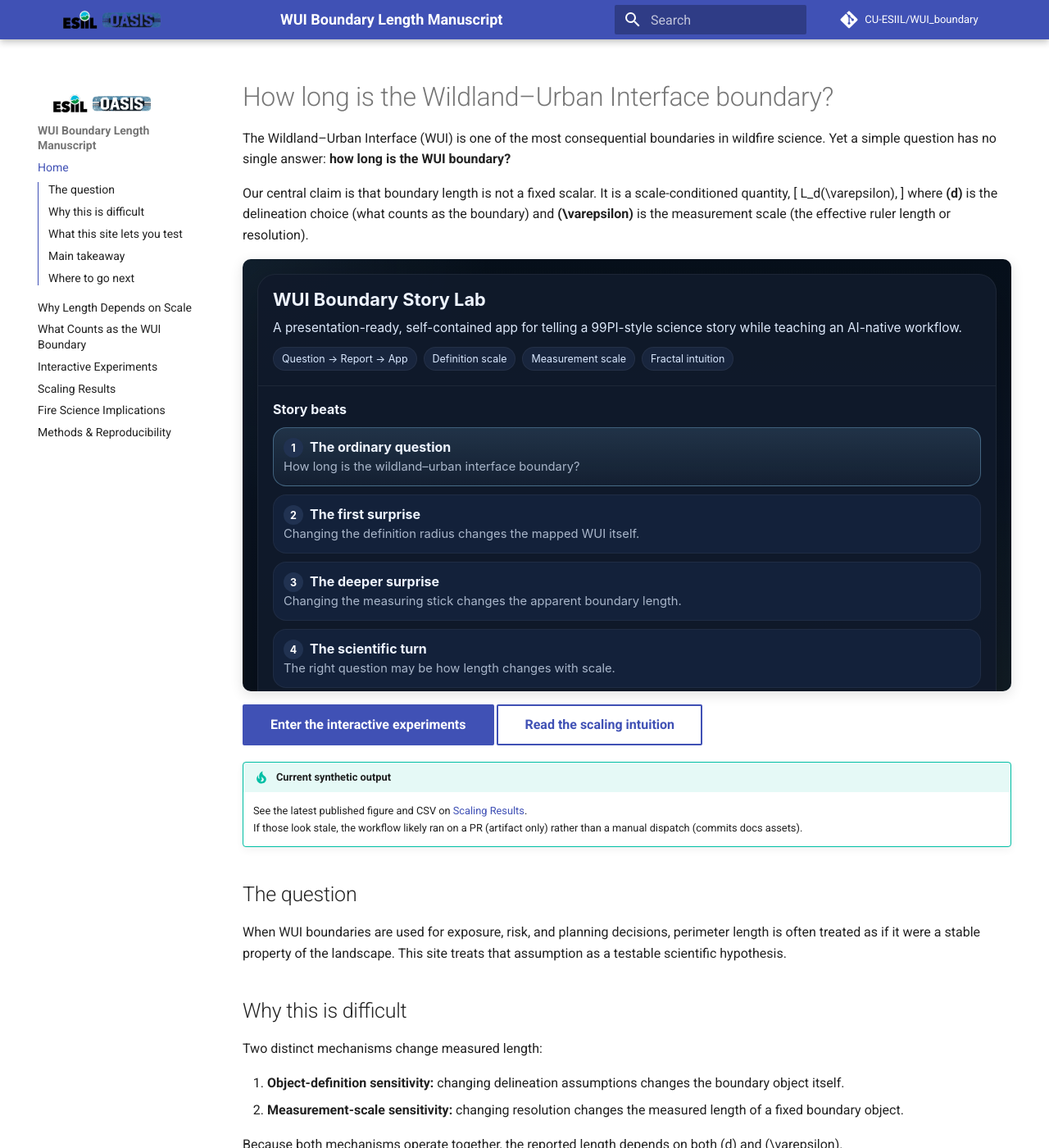
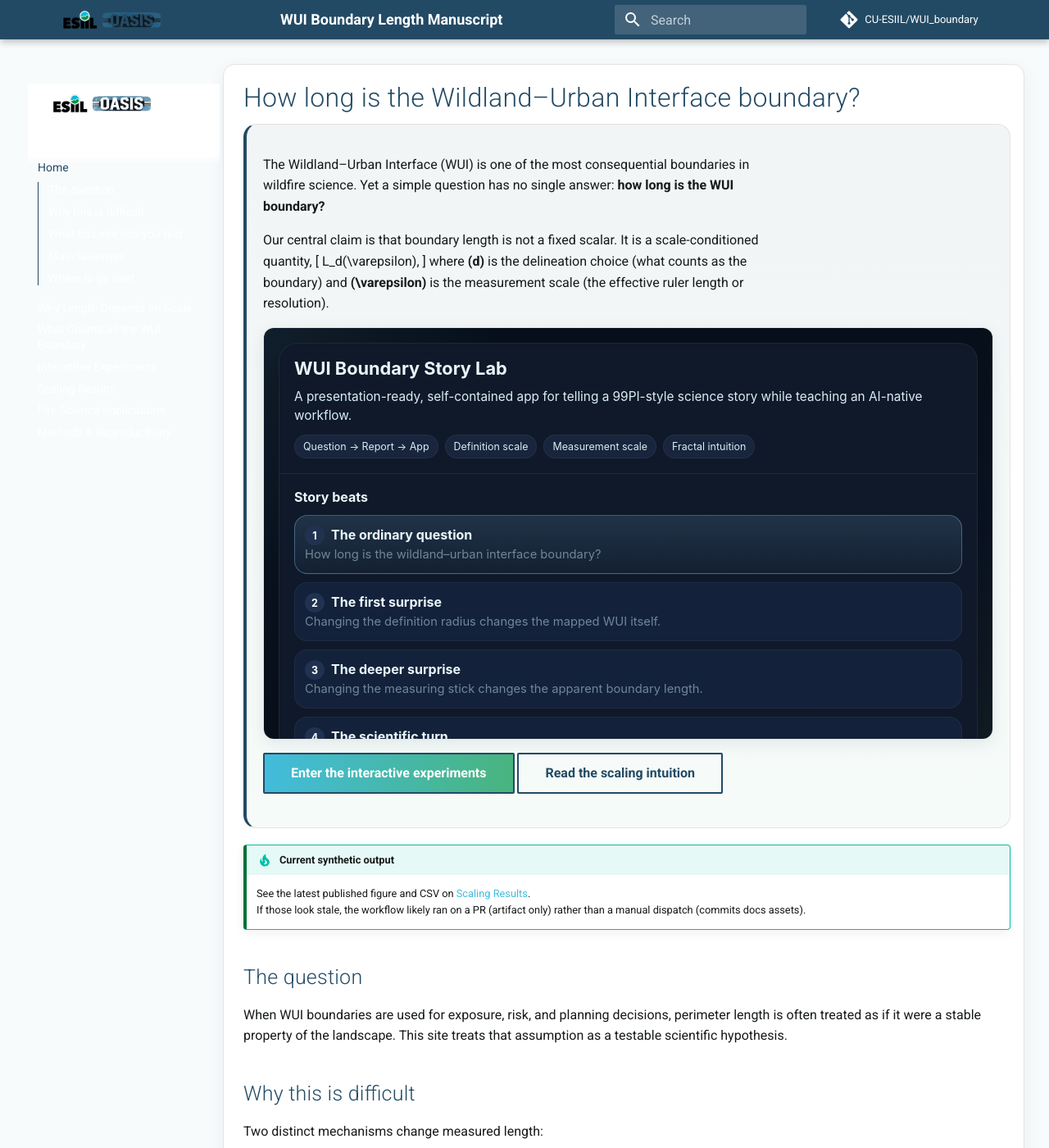
Before and after one commit to CU-ESIIL/WUI_boundary, an MkDocs documentation site: the page built from docs/index.md, in a window 1280 px wide and 1400 px high. Shown: the whole window at 82% size. Built offline with MkDocs 1.6.1 and Material for MkDocs 9.7.7, drawn with Linux system fonts in a browser that asks for light colours; comment, search, counter and statistics services are not loaded.

Commit message:
Rebrand docs theme with ESIIL scientific palette

```diff
--- a/docs/index.md
+++ b/docs/index.md
@@ -1,4 +1,6 @@
 # How long is the Wildland–Urban Interface boundary?
+
+<div class="esiil-hero" markdown>
 
 The Wildland–Urban Interface (WUI) is one of the most consequential boundaries in wildfire science. Yet a simple question has no single answer: **how long is the WUI boundary?**
 
@@ -19,6 +21,8 @@ where **\(d\)** is the delineation choice (what counts as the boundary) and **\(
 
 [Enter the interactive experiments](interactive-experiments.md){ .md-button .md-button--primary }
 [Read the scaling intuition](why-length-depends-on-scale.md){ .md-button }
+
+</div>
 
 
 !!! tip "Current synthetic output"
--- a/docs/stylesheets/extra.css
+++ b/docs/stylesheets/extra.css
@@ -1,10 +1,87 @@
-/* Central extension point for lightweight, reusable visual tweaks. */
+/* ESIIL scientific theme tokens and MkDocs Material overrides. */
 
 :root {
-  --oasis-accent: #135d7f;
+  --brand-primary: #234A65;
+  --brand-accent: #42BCDC;
+  --brand-green: #007135;
+  --brand-light-green: #49B47E;
+  --brand-text: #161A19;
+  --brand-gray: #E3E3E3;
+  --brand-surface: #ffffff;
+  --brand-surface-soft: #f8fbfc;
+  --brand-visited: #2f6e95;
+  --brand-focus: #42BCDC;
 }
 
-/* Keep homepage hero content a bit more breathable. */
+[data-md-color-scheme="default"] {
+  --md-primary-fg-color: var(--brand-primary);
+  --md-primary-fg-color--light: #2d5f82;
+  --md-primary-fg-color--dark: #1a3a52;
+  --md-accent-fg-color: var(--brand-accent);
+  --md-accent-fg-color--transparent: rgba(66, 188, 220, 0.14);
+  --md-default-fg-color: var(--brand-text);
+  --md-default-fg-color--light: #4d5653;
+  --md-default-fg-color--lighter: #79827f;
+  --md-default-fg-color--lightest: var(--brand-gray);
+  --md-default-bg-color: var(--brand-surface);
+}
+
+html,
+body {
+  color: var(--brand-text);
+}
+
+/* Header, navigation, and top-level chrome */
+.md-header,
+.md-tabs {
+  background-color: var(--brand-primary);
+}
+
+.md-header__button,
+.md-tabs__link,
+.md-nav__title,
+.md-nav__link,
+.md-search__icon,
+.md-header__topic {
+  color: #fff;
+}
+
+.md-tabs__link:hover,
+.md-tabs__link:focus,
+.md-nav__link:hover,
+.md-nav__link:focus,
+.md-nav__link--active,
+.md-header__button:hover,
+.md-header__button:focus {
+  color: var(--brand-accent);
+}
+
+.md-search__form {
+  background: rgba(255, 255, 255, 0.14);
+}
+
+.md-main {
+  background: var(--brand-surface-soft);
+}
+
+.md-content {
+  background: var(--brand-surface);
+  border: 1px solid var(--brand-gray);
+  border-radius: 0.7rem;
+  box-shadow: 0 0.35rem 1rem rgba(35, 74, 101, 0.08);
+  padding-bottom: 1rem;
+}
+
+/* Typographic tone for scientific readability */
+.md-content h1,
+.md-typeset h1,
+.md-typeset h2,
+.md-typeset h3,
+.md-typeset h4 {
+  color: var(--brand-primary);
+  letter-spacing: 0.01em;
+}
+
 .md-content h1 {
   margin-bottom: 0.5rem;
 }
@@ -14,18 +91,108 @@
   max-width: 68ch;
 }
 
-/* Subtle polish for Material buttons used across docs. */
+.md-typeset a {
+  color: var(--brand-accent);
+  text-decoration-color: rgba(66, 188, 220, 0.4);
+}
+
+.md-typeset a:hover,
+.md-typeset a:focus-visible {
+  color: var(--brand-green);
+  text-decoration-color: var(--brand-green);
+}
+
+.md-typeset a:visited {
+  color: var(--brand-visited);
+}
+
+/* Buttons and interaction states */
 .md-button {
   border-radius: 999px;
+  border-color: var(--brand-primary);
+  color: var(--brand-primary);
+  transition: transform 0.15s ease, box-shadow 0.15s ease, filter 0.15s ease;
 }
 
-.oasis-hover-button {
-  transition: transform 0.15s ease, box-shadow 0.15s ease;
+.md-button--primary {
+  background: linear-gradient(90deg, var(--brand-accent), var(--brand-light-green));
+  border: none;
+  color: #0f2825;
+  font-weight: 600;
 }
 
-.oasis-hover-button:hover {
+.md-button:hover,
+.md-button:focus-visible {
   transform: translateY(-1px);
-  box-shadow: 0 0.3rem 0.9rem rgba(19, 93, 127, 0.22);
+  box-shadow: 0 0.3rem 0.9rem rgba(35, 74, 101, 0.2);
+  filter: saturate(1.08);
+}
+
+.md-button[disabled],
+.md-button[aria-disabled="true"] {
+  opacity: 0.5;
+  box-shadow: none;
+  transform: none;
+}
+
+:focus-visible {
+  outline: 2px solid var(--brand-focus);
+  outline-offset: 2px;
+}
+
+
+.esiil-hero {
+  background: linear-gradient(180deg, rgba(35, 74, 101, 0.06), rgba(73, 180, 126, 0.05));
+  border: 1px solid var(--brand-gray);
+  border-left: 4px solid var(--brand-primary);
+  border-radius: 0.8rem;
+  padding: 1rem 1rem 1.25rem;
+  margin-bottom: 1rem;
+}
+
+.esiil-hero p {
+  max-width: 72ch;
+}
+
+/* Homepage and card grid */
+.md-typeset .grid.cards > ul > li {
+  background: var(--brand-surface);
+  border: 1px solid var(--brand-gray);
+  border-top: 4px solid var(--brand-primary);
+  border-radius: 0.7rem;
+  box-shadow: 0 0.3rem 0.8rem rgba(35, 74, 101, 0.08);
+}
+
+.md-typeset .grid.cards > ul > li:nth-child(even) {
+  border-top-color: var(--brand-green);
+}
+
+/* Admonitions and scientific callouts */
+.md-typeset .admonition,
+.md-typeset details {
+  border: 1px solid var(--brand-gray);
+  border-left: 4px solid var(--brand-primary);
+  box-shadow: 0 0.2rem 0.7rem rgba(22, 26, 25, 0.06);
+}
+
+.md-typeset .admonition-title,
+.md-typeset summary {
+  background: rgba(35, 74, 101, 0.08);
+}
+
+.md-typeset .admonition.tip,
+.md-typeset details.tip {
+  border-left-color: var(--brand-green);
+}
+
+.md-typeset .admonition.info,
+.md-typeset details.info {
+  border-left-color: var(--brand-accent);
+}
+
+.md-typeset .admonition.warning,
+.md-typeset details.warning {
+  border-left-color: var(--brand-light-green);
 }
 
 /* Reusable responsive embed wrapper for iframes and maps. */
@@ -33,9 +200,11 @@
   position: relative;
   width: 100%;
   padding-top: 56.25%;
-  border-radius: 0.5rem;
+  border-radius: 0.65rem;
   overflow: hidden;
-  box-shadow: 0 0.2rem 0.8rem rgba(0, 0, 0, 0.12);
+  border: 1px solid var(--brand-gray);
+  box-shadow: 0 0.25rem 0.9rem rgba(35, 74, 101, 0.1);
+  background: var(--brand-surface);
 }
 
 .oasis-embed iframe {
@@ -50,10 +219,12 @@
 .app-frame {
   width: 100%;
   min-height: 1050px;
-  border: 1px solid var(--md-default-fg-color--lightest);
+  border: 1px solid var(--brand-gray);
+  border-top: 4px solid var(--brand-primary);
   border-radius: 16px;
   overflow: visible;
-  background: #fff;
+  background: var(--brand-surface);
+  box-shadow: 0 0.25rem 0.9rem rgba(35, 74, 101, 0.1);
 }
 
 .app-frame iframe {
@@ -61,8 +232,8 @@
   width: 100%;
   min-height: 1050px;
   border: 0;
-  border-radius: 16px;
-  background: #fff;
+  border-radius: 12px;
+  background: var(--brand-surface);
 }
 
 @media (max-width: 76.1875em) {
@@ -87,25 +258,25 @@
 .scaling-results-plot {
   display: block;
   width: 100%;
-  max-width: 980px;
-  border: 1px solid var(--md-default-fg-color--lightest);
+  max-width: 1100px;
+  border: 1px solid var(--brand-gray);
   border-radius: 0.5rem;
-  background: #fff;
+  background: var(--brand-surface);
 }
 
 .scaling-plot-axis {
-  stroke: var(--md-default-fg-color--light);
+  stroke: var(--md-default-fg-color--lighter);
   stroke-width: 1.25;
 }
 
 .scaling-plot-line {
   fill: none;
-  stroke: #2a6ac0;
+  stroke: var(--brand-primary);
   stroke-width: 2.6;
 }
 
 .scaling-plot-point {
-  fill: #2a6ac0;
+  fill: var(--brand-green);
 }
 
 .scaling-table-wrap {
@@ -121,14 +292,14 @@
 
 .scaling-results-table th,
 .scaling-results-table td {
-  border: 1px solid var(--md-default-fg-color--lightest);
+  border: 1px solid var(--brand-gray);
   padding: 0.45rem 0.55rem;
   text-align: left;
   white-space: nowrap;
 }
 
 .scaling-results-table thead th {
-  background: rgba(19, 93, 127, 0.08);
+  background: rgba(35, 74, 101, 0.08);
 }
 
 .scaling-table-caption,
--- a/docs/ui-drafts/draft-1/story-lab.html
+++ b/docs/ui-drafts/draft-1/story-lab.html
@@ -9,16 +9,16 @@
     --bg:#08111c;
     --panel:#101a2b;
     --panel-2:#13213a;
-    --ink:#eef4ff;
-    --muted:#a9b6ca;
+    --ink:#e9f6fa;
+    --muted:#6f8798;
     --line:#22324f;
-    --accent:#8fd3ff;
-    --accent-2:#ffbf69;
+    --accent:#42BCDC;
+    --accent-2:#49B47E;
     --accent-3:#9ae6b4;
-    --accent-4:#ff8fab;
+    --accent-4:#007135;
     --veg:#244b32;
-    --land:#d7cdb6;
-    --town:#bca98f;
+    --land:#d8dfd8;
+    --town:#a9b8aa;
     --shadow:0 18px 50px rgba(0,0,0,.28);
     --radius:22px;
   }
@@ -53,16 +53,16 @@
   h1,h2,h3,p{margin:0}
   h1{font-size:1.36rem;line-height:1.15;margin-bottom:10px}
   h2{font-size:1rem;margin-bottom:10px}
-  h3{font-size:.93rem;margin-bottom:7px;color:#f7fbff}
+  h3{font-size:.93rem;margin-bottom:7px;color:#f6fbfc}
   p,li{font-size:.92rem;line-height:1.5;color:var(--muted)}
-  .lede{color:#dde9fb;font-size:.96rem}
+  .lede{color:#d9eef4;font-size:.96rem}
   .pills{display:flex;gap:8px;flex-wrap:wrap;margin-top:12px}
   .pill{
     padding:6px 10px;
     border-radius:999px;
     background:#18253d;
     border:1px solid rgba(255,255,255,.05);
-    color:#d9e8ff;
+    color:#d9eef4;
     font-size:.78rem;
   }
   .story-steps{display:grid;gap:10px;margin-top:12px}
@@ -90,14 +90,14 @@
   }
   .control label{
     display:flex;justify-content:space-between;gap:12px;
-    font-size:.9rem;color:#eef5ff;margin-bottom:8px
+    font-size:.9rem;color:#e9f6fa;margin-bottom:8px
   }
   .value{color:var(--accent);font-weight:700}
-  input[type="range"]{width:100%;accent-color:#8fd3ff}
+  input[type="range"]{width:100%;accent-color:#42BCDC}
   .button-row{display:flex;flex-wrap:wrap;gap:8px}
   button{
     appearance:none;border:none;cursor:pointer;
-    background:#203150;color:#eef5ff;font-weight:700;
+    background:#234A65;color:#e9f6fa;font-weight:700;
     padding:10px 12px;border-radius:14px;
   }
   button.active{background:#2b5d91}
@@ -132,7 +132,7 @@
   .narrative{padding:0 14px 16px}
   .narrative-box{
     background:#121f35;border:1px solid rgba(255,255,255,.05);
-    border-radius:16px;padding:14px;color:#dce8fb;font-size:.92rem;line-height:1.5;
+    border-radius:16px;padding:14px;color:#d9eef4;font-size:.92rem;line-height:1.5;
   }
   .analysis-grid{display:grid;gap:18px}
   .analysis-list{display:grid;gap:10px;padding:14px}
@@ -227,9 +227,9 @@
       <p class="hero-sub">This app is designed to carry the room through a scientific story. At first, the WUI boundary looks like a straightforward quantity. But the science unfolds when people realize there are two different scale sensitivities hiding inside the problem: one changes the map, and one changes the measurement.</p>
       <div class="legend">
         <div class="legend-item"><span class="swatch" style="background:#244b32"></span>wildland vegetation</div>
-        <div class="legend-item"><span class="swatch" style="background:#8fd3ff"></span>definition halo</div>
-        <div class="legend-item"><span class="swatch" style="background:#ff8fab"></span>structures in WUI</div>
-        <div class="legend-item"><span class="swatch" style="background:#ffbf69"></span>measurement boxes</div>
+        <div class="legend-item"><span class="swatch" style="background:#42BCDC"></span>definition halo</div>
+        <div class="legend-item"><span class="swatch" style="background:#007135"></span>structures in WUI</div>
+        <div class="legend-item"><span class="swatch" style="background:#49B47E"></span>measurement boxes</div>
         <div class="legend-item"><span class="swatch" style="background:#ffffff"></span>extracted boundary</div>
       </div>
     </div>
--- a/mkdocs.yml
+++ b/mkdocs.yml
@@ -20,6 +20,10 @@ theme:
   logo: assets/esiil_content/esiil_oasis_logo.png
   favicon: assets/esiil_content/favicon.ico
   custom_dir: docs/overrides
+  palette:
+    - scheme: default
+      primary: custom
+      accent: custom
   features:
     - navigation.sections
     - navigation.top
```
Also changed, not shown: other parts of docs/ui-drafts/draft-1/story-lab.html (+16 -16 lines), CHANGELOG.md (+1 -0 lines), docs/scaling-results.md (+1 -1 lines), docs/ui-drafts/draft-2/story-lab-remix.html (+29 -29 lines), docs/assets/figures/boundary_scaling_plot.svg.
